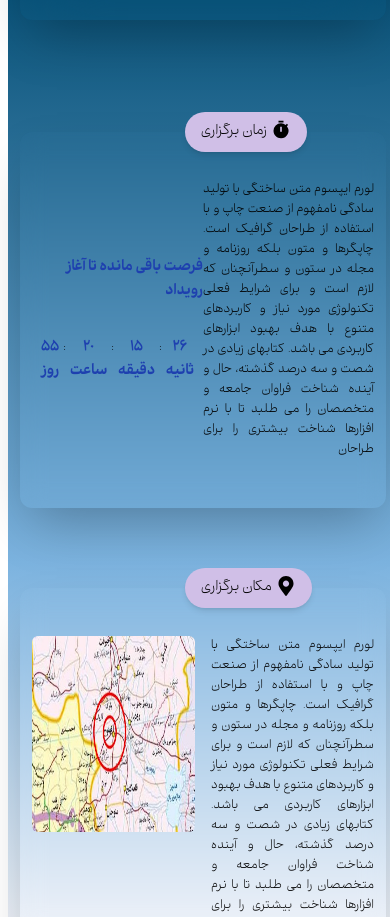
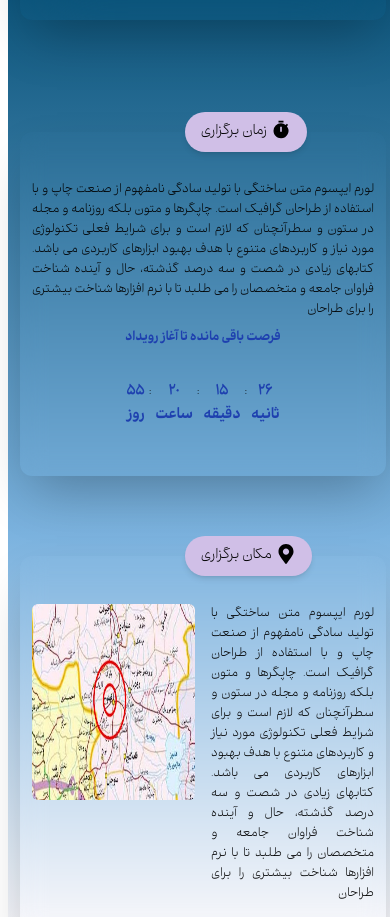
Before and after one commit to milad7212/pna, a Next.js app: page / in a window 390 px wide. Shown: the part 1102-2019 px from the top of the page. Built offline with nearby package versions, Linux system fonts and the light colour scheme; no server answers.

Commit message:
fix timer

```diff
--- a/components/Information.jsx
+++ b/components/Information.jsx
@@ -31,7 +31,7 @@ function Information() {
       <div className="grid grid-cols-1 gap-y-20 gap-x-1 md:grid-cols-2 my-28">
         <motion.div
           variants={imageAnimat}
-          className="relative grid grid-cols-2 p-3 py-12 shadow-2xl md:p-8 rounded-xl backdrop-blur-md"
+          className="relative grid grid-cols-1 p-3 py-12 shadow-2xl gap-y-2 md:grid-cols-2 md:p-8 rounded-xl backdrop-blur-md"
         >
           <div className="absolute flex px-4 py-2 bg-[#d0bfe7] rounded-full shadow-md left-[45%]  -top-5">
             <span className="inline-block">
@@ -48,7 +48,7 @@ function Information() {
             می طلبد تا با نرم افزارها شناخت بیشتری را برای طراحان
           </p>
           <div className="flex flex-col items-center justify-center">
-            <p className="mb-8 font-bold text-blue-800">
+            <p className="mb-8 text-sm font-bold text-blue-800 md:text-base">
               فرصت باقی مانده تا آغاز رویداد
             </p>
             <div className="flex justify-center ">
```
